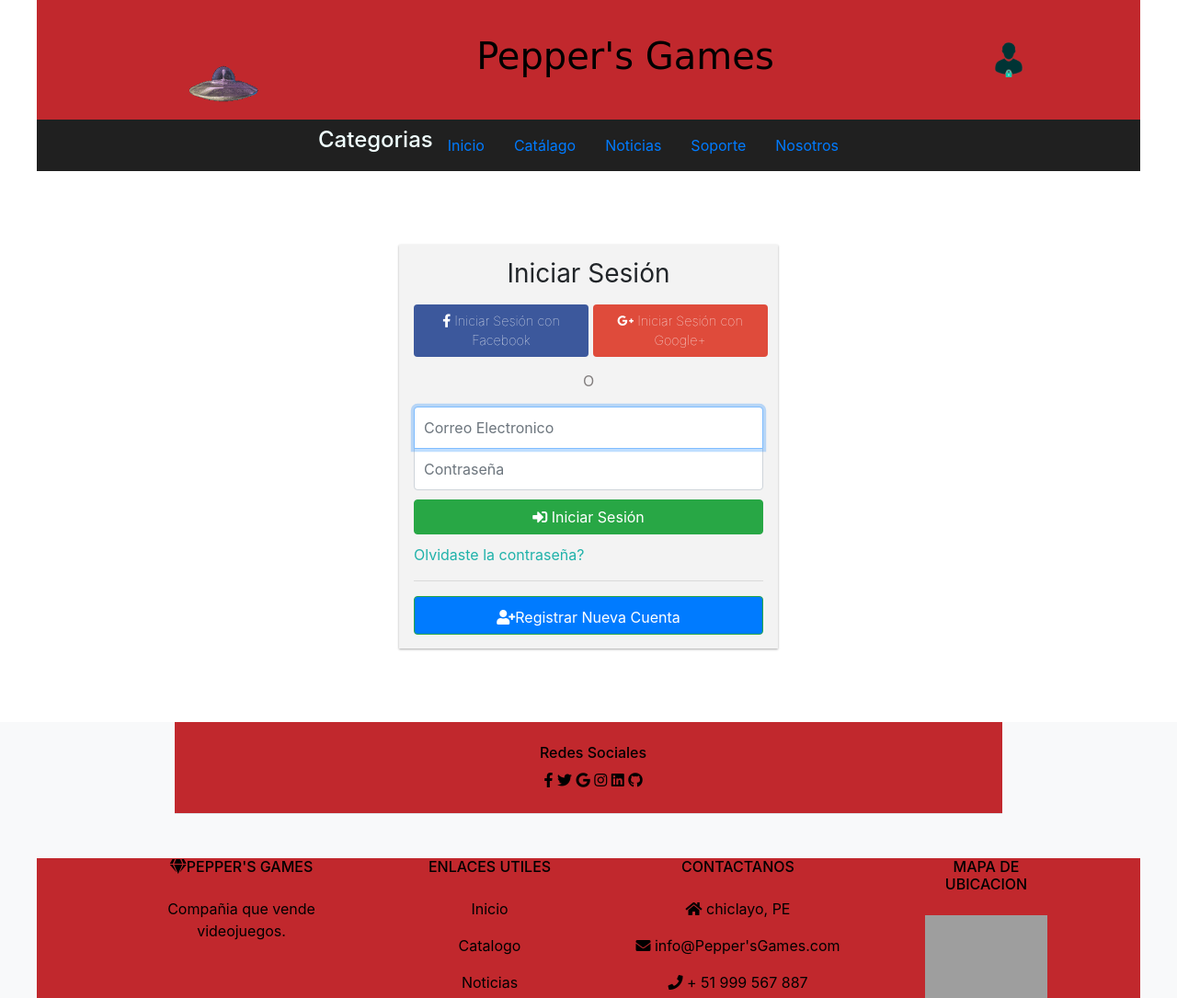
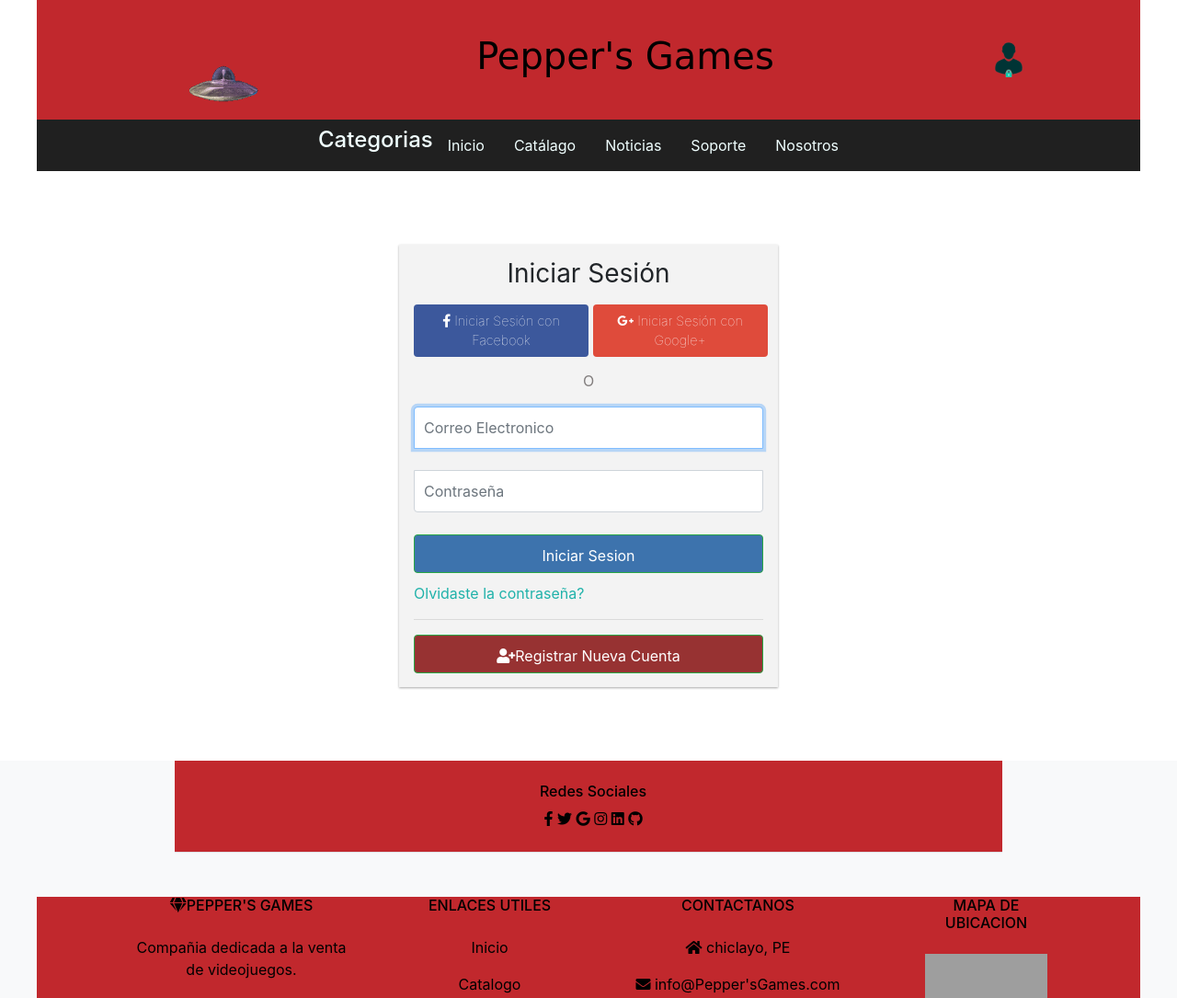
Before and after one commit to Dbcooper12/ProyectoDise-oWebGrupal, a plain HTML site: page Proyecto/src/iniciosesion.html in a window 1280 px wide. Shown: the top 1085 px of the page at 92% size. Drawn offline with Linux system fonts and the light colour scheme; grey boxes are pictures that could not be loaded; a web font is replaced by a local one.

Commit message:
Add files via upload

```diff
--- a/Proyecto/src/iniciosesion.html
+++ b/Proyecto/src/iniciosesion.html
@@ -38,19 +38,19 @@ padding-left: 10px;">
     <ul class="nav nav-pills nav-fill">
         <h4 style=" color: azure;">Categorias</h4>
         <li class="nav-item">
-          <a class="nav-link " href="../index.html">Inicio</a>
+          <a class="nav-link " style="color:azure"  href="../index.html">Inicio</a>
         </li>
         <li class="nav-item">
-          <a class="nav-link" href="catalago.html">Catálago</a>
+          <a class="nav-link" style="color:azure"  href="catalago.html">Catálago</a>
         </li>
         <li class="nav-item">
-          <a class="nav-link" href="noticias.html">Noticias</a>
+          <a class="nav-link" style="color:azure"  href="noticias.html">Noticias</a>
         </li>
         <li class="nav-item">
-          <a class="nav-link  " href="soporte.html">Soporte</a>
+          <a class="nav-link  " style="color:azure"  href="soporte.html">Soporte</a>
         </li>
         <li class="nav-item">
-            <a class="nav-link  " href="nosotros.html">Nosotros</a>
+            <a class="nav-link  " style="color:azure"   href="nosotros.html">Nosotros</a>
           </li>
       </ul>
     </nav>
@@ -66,14 +66,14 @@ padding-left: 10px;">
               <button class="btn google-btn social-btn" type="button"><span><i class="fab fa-google-plus-g"></i> Iniciar Sesión con Google+</span> </button>
           </div>
           <p style="text-align:center;color: rgb(129, 125, 125);"> O  </p>
-          <input type="email" id="inputEmail" class="form-control" placeholder="Correo Electronico" required="" autofocus="">
+          <input type="email" id="inputEmail" class="form-control" placeholder="Correo Electronico" required="" autofocus=""> <br>
           <input type="password" id="inputPassword" class="form-control" placeholder="Contraseña" required="">
-
-          <button class="btn btn-success btn-block" type="submit"><i class="fas fa-sign-in-alt"></i> Iniciar Sesión</button>
+           <br>
+          <a href="#" class="btn btn-success"  style="color:white;background-color:rgb(61, 115, 173);"> </i>Iniciar Sesion</a>
           <a href="#" id="forgot_pswd">Olvidaste la contraseña?</a>
           <hr>
           <!-- <p>Don't have an account!</p>  -->
-          <a href="../src/registrarUsuario.html" class="btn btn-success"  style="color:white;background-color:rgb(0,123,255);"> <i class="fas fa-user-plus"></i>Registrar Nueva Cuenta</a>
+          <a href="../src/registrarUsuario.html" class="btn btn-success"  style="color:white;background-color:rgb(151, 50, 50);"> <i class="fas fa-user-plus"></i>Registrar Nueva Cuenta</a>
           </form>
 
           <form action="/reset/password/" class="form-reset">
@@ -142,7 +142,7 @@ padding-left: 10px;">
             <i class="fas fa-gem me-3"></i>Pepper's Games
           </h6>
           <p>
-            Compañia que vende videojuegos.
+            Compañia dedicada a la venta de videojuegos.
           </p>
         </div>
         <!-- Grid column -->
```
